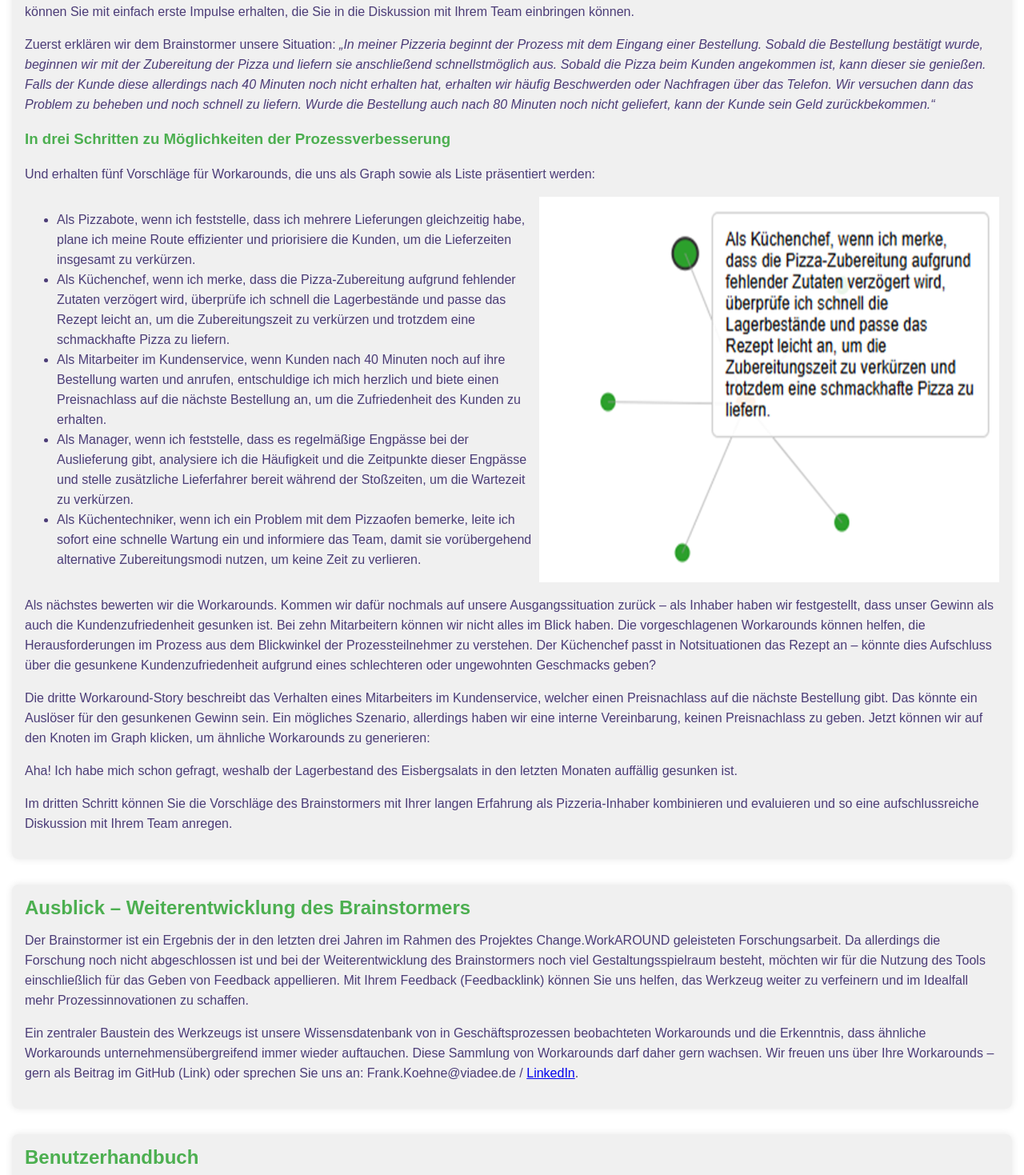
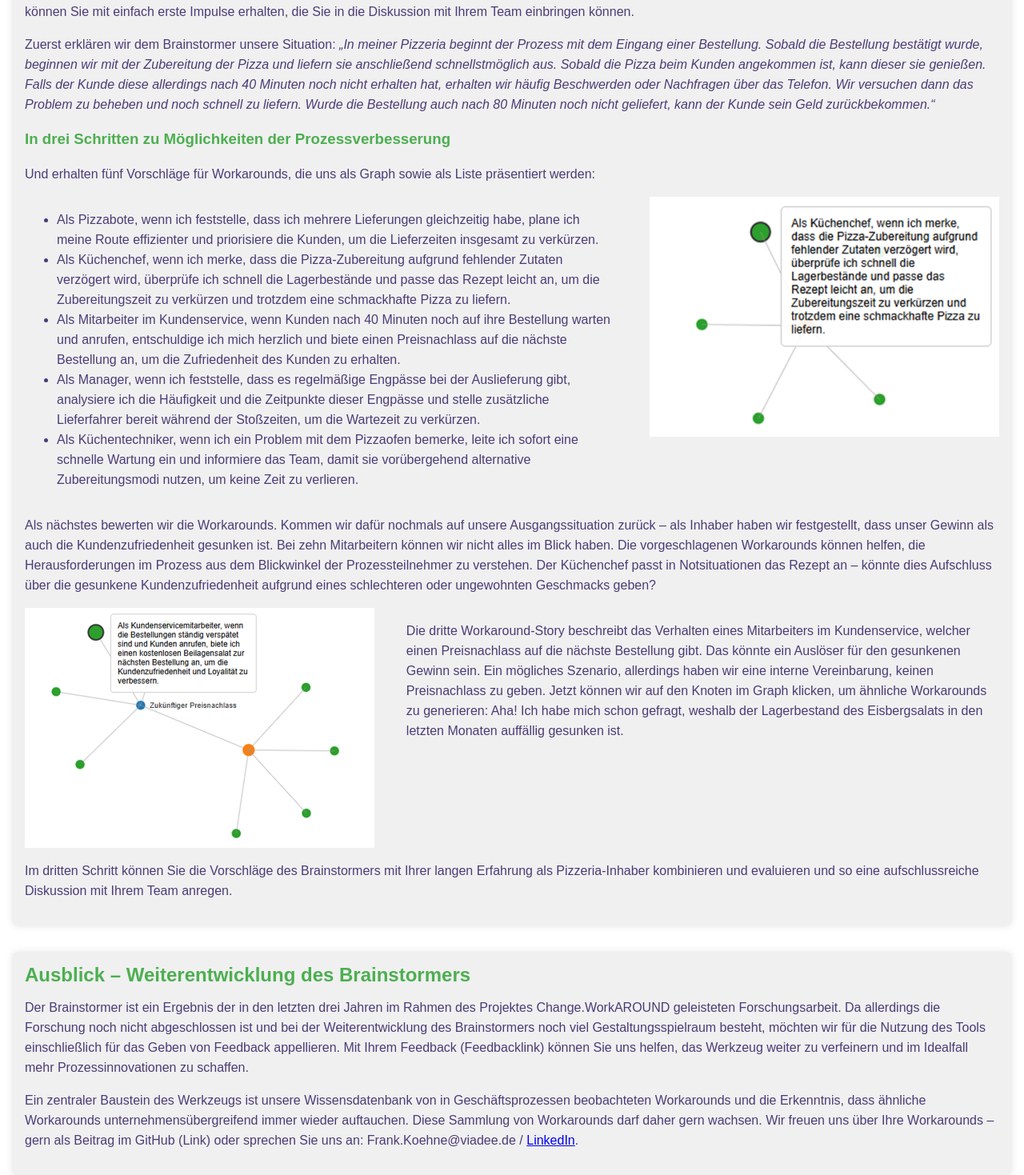
Before and after one commit to viadee/workaround-brainstormer, a Flask app: page / in a window 1280 px wide. Shown: the part 1999-3468 px from the top of the page at 80% size. Run offline with Flask 3, Linux system fonts and the light colour scheme; some libraries are stand-ins or nearby versions.

Commit message:
more beautiful landingpage

```diff
--- a/templates/landingpage/landingpage.html
+++ b/templates/landingpage/landingpage.html
@@ -142,12 +142,20 @@
                     <li>Als Manager, wenn ich feststelle, dass es regelmäßige Engpässe bei der Auslieferung gibt, analysiere ich die Häufigkeit und die Zeitpunkte dieser Engpässe und stelle zusätzliche Lieferfahrer bereit während der Stoßzeiten, um die Wartezeit zu verkürzen.</li>
                     <li>Als Küchentechniker, wenn ich ein Problem mit dem Pizzaofen bemerke, leite ich sofort eine schnelle Wartung ein und informiere das Team, damit sie vorübergehend alternative Zubereitungsmodi nutzen, um keine Zeit zu verlieren.</li>
                 </ul>
-                <img src="{{ url_for('static', filename='images/brainstormer-example-one.png') }}"/>
+                <img style="height: 300px; margin-left: 40px;" src="{{ url_for('static', filename='images/brainstormer-example-one.png') }}"/>
 
             </div>
             <p>Als nächstes bewerten wir die Workarounds. Kommen wir dafür nochmals auf unsere Ausgangssituation zurück – als Inhaber haben wir festgestellt, dass unser Gewinn als auch die Kundenzufriedenheit gesunken ist. Bei zehn Mitarbeitern können wir nicht alles im Blick haben. Die vorgeschlagenen Workarounds können helfen, die Herausforderungen im Prozess aus dem Blickwinkel der Prozessteilnehmer zu verstehen. Der Küchenchef passt in Notsituationen das Rezept an – könnte dies Aufschluss über die gesunkene Kundenzufriedenheit aufgrund eines schlechteren oder ungewohnten Geschmacks geben?</p>
-            <p>Die dritte Workaround-Story beschreibt das Verhalten eines Mitarbeiters im Kundenservice, welcher einen Preisnachlass auf die nächste Bestellung gibt. Das könnte ein Auslöser für den gesunkenen Gewinn sein. Ein mögliches Szenario, allerdings haben wir eine interne Vereinbarung, keinen Preisnachlass zu geben. Jetzt können wir auf den Knoten im Graph klicken, um ähnliche Workarounds zu generieren:</p>
-            <p>Aha! Ich habe mich schon gefragt, weshalb der Lagerbestand des Eisbergsalats in den letzten Monaten auffällig gesunken ist.</p>
+            <div style="display:flex">
+                <img style="height: 300px; margin-right: 40px;" src="{{ url_for('static', filename='images/brainstormer-example-two.png') }}"/>
+                <p>Die dritte Workaround-Story beschreibt das Verhalten eines Mitarbeiters im Kundenservice, welcher einen Preisnachlass auf die nächste Bestellung gibt.
+                    Das könnte ein Auslöser für den gesunkenen Gewinn sein. Ein mögliches Szenario, allerdings haben wir eine interne Vereinbarung, keinen Preisnachlass zu geben.
+                    Jetzt können wir auf den Knoten im Graph klicken, um ähnliche Workarounds zu generieren:
+                    Aha! Ich habe mich schon gefragt, weshalb der Lagerbestand des Eisbergsalats in den letzten Monaten auffällig gesunken ist.
+                </p>
+
+
+            </div>
             <p>Im dritten Schritt können Sie die Vorschläge des Brainstormers mit Ihrer langen Erfahrung als Pizzeria-Inhaber kombinieren und evaluieren und so eine aufschlussreiche Diskussion mit Ihrem Team anregen.</p>
         </section>
         <section class="outlook">
```
Also changed, not shown: static/images/brainstormer-example-two.png (added).
